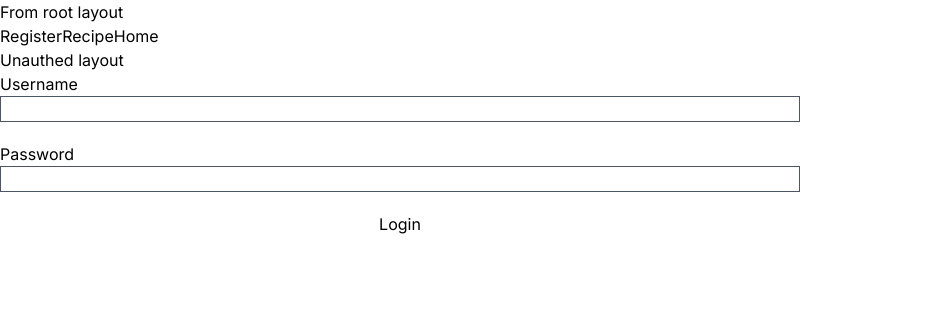
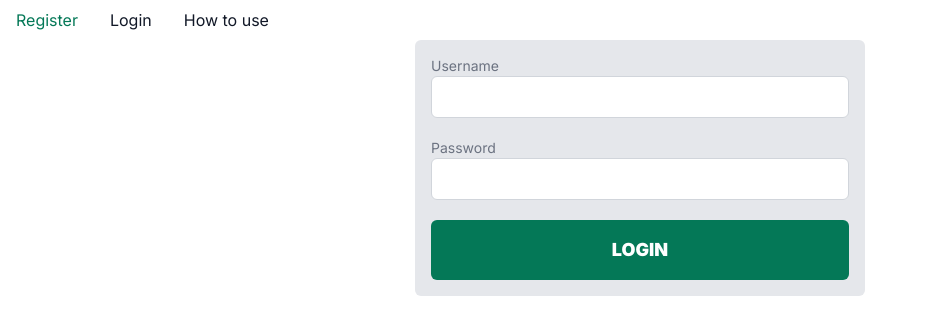
Before and after one commit to nathanelcorpuz/mealer, a Next.js app: page /login in a window 1280 px wide. Shown: the top 334 px of the page, without its empty margins (0-928 px from the left). Built offline with nearby package versions, Linux system fonts and the light colour scheme.

Commit message:
custom components

```diff
--- a/src/app/(unauthed)/layout.tsx
+++ b/src/app/(unauthed)/layout.tsx
@@ -1,7 +1,9 @@
+import Header from "./Header";
+
 export default function Layout({ children }: { children: React.ReactNode }) {
 	return (
 		<main>
-			<h1>Unauthed layout</h1>
+			<Header />
 			{children}
 		</main>
 	);
--- a/src/app/(unauthed)/login/Login.tsx
+++ b/src/app/(unauthed)/login/Login.tsx
@@ -3,6 +3,9 @@
 import { useMutation } from "@tanstack/react-query";
 import { loginMutator as mutationFn } from "@/lib/mutators";
 import { useState } from "react";
+import Form from "@/components/Form";
+import Input from "@/components/Input";
+import Button from "@/components/Button";
 
 export default function Login() {
 	const [username, setUsername] = useState("");
@@ -13,33 +16,36 @@ export default function Login() {
 
 	return (
 		<main>
-			<form
-				className="flex flex-col gap-[20px] max-w-[800px]"
-				onSubmit={(e) => {
-					e.preventDefault();
-					mutation.mutate({ username, password });
+			<Form
+				props={{
+					onSubmit: (e: any) => {
+						e.preventDefault();
+						mutation.mutate({ username, password });
+					},
 				}}
 			>
-				<div className="flex flex-col">
-					<label htmlFor="username">Username</label>
-					<input
-						className="border border-gray-600"
-						type="text"
-						id="username"
-						onChange={(e) => setUsername(e.target.value)}
-					/>
-				</div>
-				<div className="flex flex-col">
-					<label htmlFor="password">Password</label>
-					<input
-						className="border border-gray-600"
-						type="password"
-						id="password"
-						onChange={(e) => setPassword(e.target.value)}
-					/>
-				</div>
-				<button>Login</button>
-			</form>
+				<Input
+					labelText="Username"
+					labelProps={{ htmlFor: "username" }}
+					inputProps={{
+						type: "text",
+						id: "username",
+						onChange: (e: any) => setUsername(e.target.value),
+						value: username,
+					}}
+				/>
+				<Input
+					labelText="Password"
+					labelProps={{ htmlFor: "password" }}
+					inputProps={{
+						type: "password",
+						id: "password",
+						onChange: (e: any) => setPassword(e.target.value),
+						value: password,
+					}}
+				/>
+				<Button>Login</Button>
+			</Form>
 			{mutation.isError && <p>{mutation.error as string}</p>}
 		</main>
 	);
--- a/src/app/layout.tsx
+++ b/src/app/layout.tsx
@@ -18,13 +18,7 @@ export default function RootLayout({
 	return (
 		<html lang="en">
 			<body className={inter.className}>
-				<Providers>
-					<h1>From root layout</h1>
-					<Link href="register">Register</Link>
-					<Link href="recipe">Recipe</Link>
-					<Link href="/">Home</Link>
-					{children}
-				</Providers>
+				<Providers>{children}</Providers>
 			</body>
 		</html>
 	);
--- /dev/null
+++ b/src/components/Button.tsx
@@ -0,0 +1,18 @@
+import { ButtonHTMLAttributes } from "react";
+
+export default function Button({
+	children,
+	buttonProps,
+}: {
+	children: React.ReactNode;
+	buttonProps?: ButtonHTMLAttributes<HTMLButtonElement>;
+}) {
+	return (
+		<button
+			className="bg-emerald-700 text-white p-4 rounded-md text-lg font-black uppercase"
+			{...buttonProps}
+		>
+			{children}
+		</button>
+	);
+}
--- /dev/null
+++ b/src/components/Form.tsx
@@ -0,0 +1,18 @@
+import { FormHTMLAttributes } from "react";
+
+export default function Form({
+	children,
+	props,
+}: {
+	children: React.ReactNode;
+	props: FormHTMLAttributes<HTMLFormElement>;
+}) {
+	return (
+		<form
+			className="flex flex-col gap-[20px] max-w-[450px] bg-gray-200 p-4 rounded-md mx-auto"
+			{...props}
+		>
+			{children}
+		</form>
+	);
+}
--- /dev/null
+++ b/src/components/Input.tsx
@@ -0,0 +1,23 @@
+import { InputHTMLAttributes, LabelHTMLAttributes } from "react";
+
+export default function Input({
+	labelProps,
+	labelText,
+	inputProps,
+}: {
+	labelProps: LabelHTMLAttributes<HTMLLabelElement>;
+	labelText: string;
+	inputProps: InputHTMLAttributes<HTMLInputElement>;
+}) {
+	return (
+		<div className="flex flex-col">
+			<label className="text-sm text-gray-500" {...labelProps}>
+				{labelText}
+			</label>
+			<input
+				className="border border-gray-300 rounded-md p-2"
+				{...inputProps}
+			/>
+		</div>
+	);
+}
```
